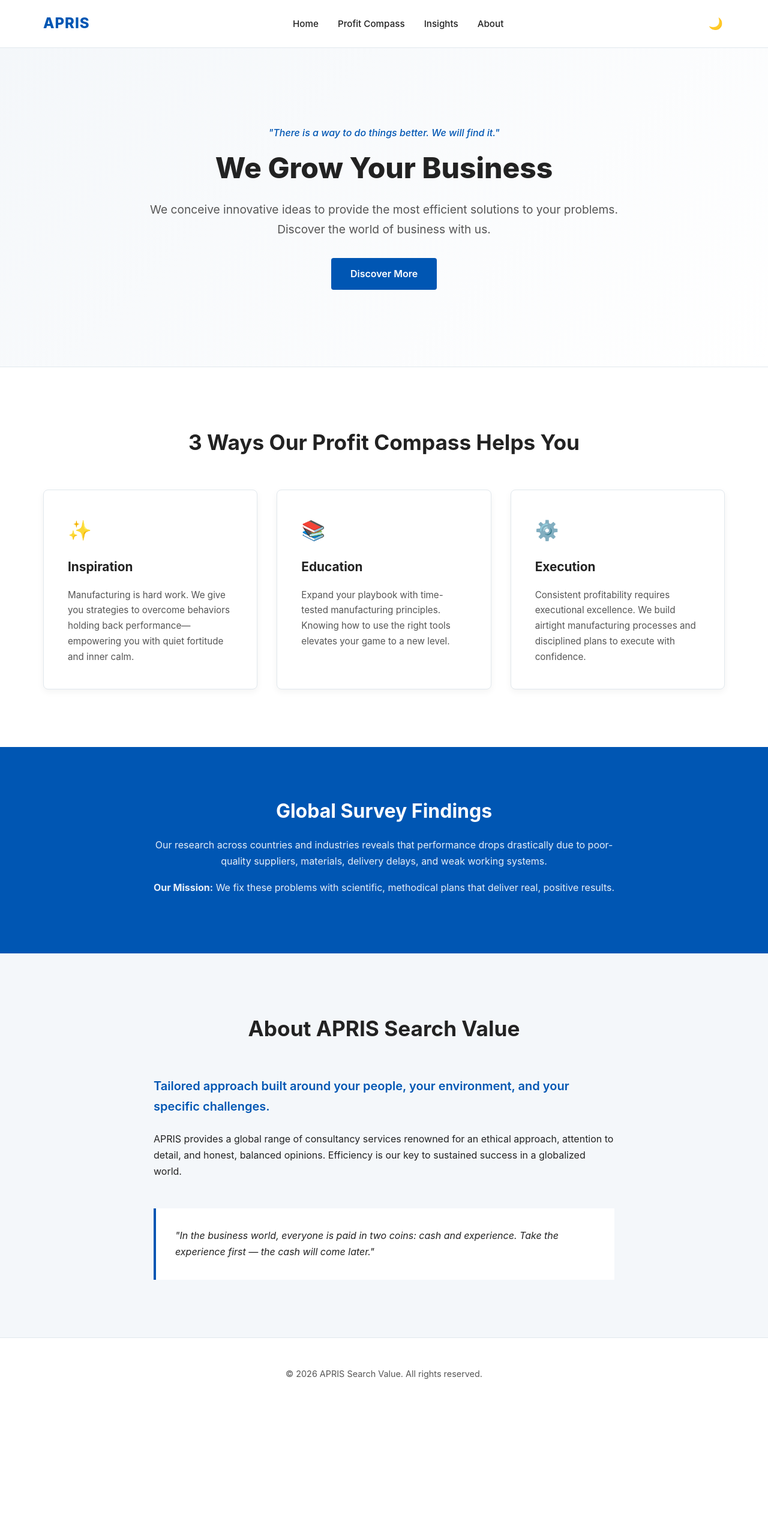
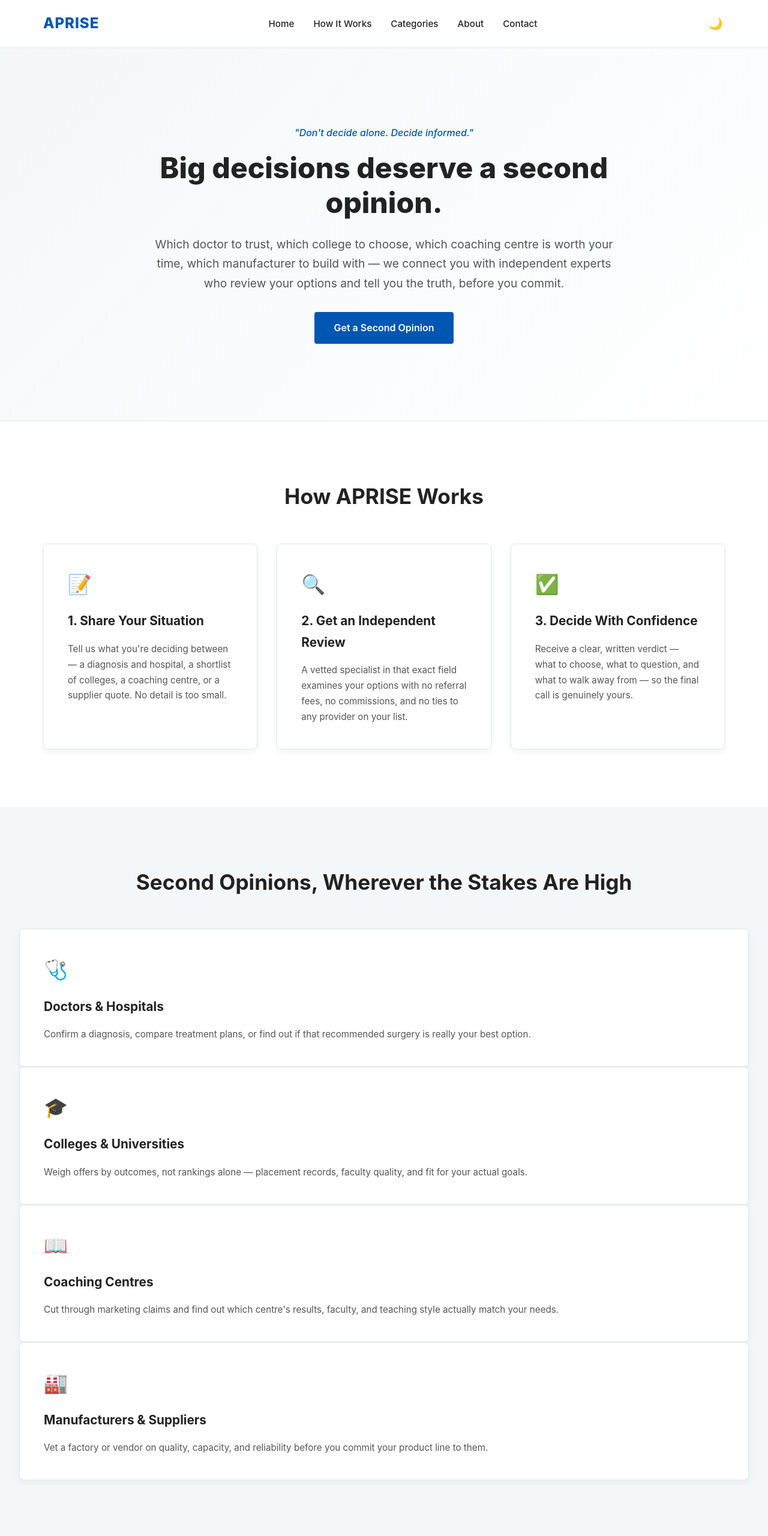
Before and after one commit to shubhamsinha6109-cloud/Aprissearchvaluenew, a plain HTML site: page index.html in a window 1280 px wide. Shown: the top 2560 px of the page at 60% size. Before the commit the page ends 2350 px from the top, so only its background shows below. Drawn offline with Linux system fonts and the light colour scheme.

Commit message:
Update index.html

```diff
--- a/index.html
+++ b/index.html
@@ -3,18 +3,19 @@
 <head>
     <meta charset="UTF-8">
     <meta name="viewport" content="width=device-width, initial-scale=1.0">
-    <title>APRIS Search Value | Manufacturing Consultancy</title>
+    <title>APRISE | Independent Second Opinions for Big Decisions</title>
     <link rel="stylesheet" href="style.css">
 </head>
 <body>
     <header>
         <nav>
-            <div class="logo">APRIS</div>
+            <div class="logo">APRISE</div>
             <ul>
                 <li><a href="#home">Home</a></li>
-                <li><a href="#compass">Profit Compass</a></li>
-                <li><a href="#insights">Insights</a></li>
+                <li><a href="#how">How It Works</a></li>
+                <li><a href="#categories">Categories</a></li>
                 <li><a href="#about">About</a></li>
+                <li><a href="#contact">Contact</a></li>
             </ul>
             <button id="theme-toggle" aria-label="Toggle dark mode">🌙</button>
         </nav>
@@ -24,60 +25,125 @@
         <!-- Hero Section -->
         <section id="home" class="hero">
             <div class="hero-content">
-                <p class="tagline">"There is a way to do things better. We will find it."</p>
-                <h1>We Grow Your Business</h1>
-                <p class="subtext">We conceive innovative ideas to provide the most efficient solutions to your problems. Discover the world of business with us.</p>
-                <a href="#about" class="btn">Discover More</a>
+                <p class="tagline">"Don't decide alone. Decide informed."</p>
+                <h1>Big decisions deserve a second opinion.</h1>
+                <p class="subtext">Which doctor to trust, which college to choose, which coaching centre is worth your time, which manufacturer to build with — we connect you with independent experts who review your options and tell you the truth, before you commit.</p>
+                <a href="#how" class="btn">Get a Second Opinion</a>
             </div>
         </section>
 
-        <!-- 3 Ways Profit Compass Section -->
-        <section id="compass" class="section">
-            <h2>3 Ways Our Profit Compass Helps You</h2>
+        <!-- How It Works -->
+        <section id="how" class="section">
+            <h2>How APRISE Works</h2>
             <div class="grid-3">
                 <div class="card">
-                    <div class="icon">✨</div>
-                    <h3>Inspiration</h3>
-                    <p>Manufacturing is hard work. We give you strategies to overcome behaviors holding back performance—empowering you with quiet fortitude and inner calm.</p>
+                    <div class="icon">📝</div>
+                    <h3>1. Share Your Situation</h3>
+                    <p>Tell us what you're deciding between — a diagnosis and hospital, a shortlist of colleges, a coaching centre, or a supplier quote. No detail is too small.</p>
                 </div>
                 <div class="card">
-                    <div class="icon">📚</div>
-                    <h3>Education</h3>
-                    <p>Expand your playbook with time-tested manufacturing principles. Knowing how to use the right tools elevates your game to a new level.</p>
+                    <div class="icon">🔍</div>
+                    <h3>2. Get an Independent Review</h3>
+                    <p>A vetted specialist in that exact field examines your options with no referral fees, no commissions, and no ties to any provider on your list.</p>
                 </div>
                 <div class="card">
-                    <div class="icon">⚙️</div>
-                    <h3>Execution</h3>
-                    <p>Consistent profitability requires executional excellence. We build airtight manufacturing processes and disciplined plans to execute with confidence.</p>
+                    <div class="icon">✅</div>
+                    <h3>3. Decide With Confidence</h3>
+                    <p>Receive a clear, written verdict — what to choose, what to question, and what to walk away from — so the final call is genuinely yours.</p>
                 </div>
             </div>
         </section>
 
-        <!-- Survey Insights Banner -->
+        <!-- Categories -->
+        <section id="categories" class="section alt-bg">
+            <h2>Second Opinions, Wherever the Stakes Are High</h2>
+            <div class="grid-4">
+                <div class="card">
+                    <div class="icon">🩺</div>
+                    <h3>Doctors &amp; Hospitals</h3>
+                    <p>Confirm a diagnosis, compare treatment plans, or find out if that recommended surgery is really your best option.</p>
+                </div>
+                <div class="card">
+                    <div class="icon">🎓</div>
+                    <h3>Colleges &amp; Universities</h3>
+                    <p>Weigh offers by outcomes, not rankings alone — placement records, faculty quality, and fit for your actual goals.</p>
+                </div>
+                <div class="card">
+                    <div class="icon">📖</div>
+                    <h3>Coaching Centres</h3>
+                    <p>Cut through marketing claims and find out which centre's results, faculty, and teaching style actually match your needs.</p>
+                </div>
+                <div class="card">
+                    <div class="icon">🏭</div>
+                    <h3>Manufacturers &amp; Suppliers</h3>
+                    <p>Vet a factory or vendor on quality, capacity, and reliability before you commit your product line to them.</p>
+                </div>
+            </div>
+        </section>
+
+        <!-- Why It Matters Banner -->
         <section id="insights" class="banner">
             <div class="banner-content">
-                <h2>Global Survey Findings</h2>
-                <p>Our research across countries and industries reveals that performance drops drastically due to poor-quality suppliers, materials, delivery delays, and weak working systems.</p>
-                <p><strong>Our Mission:</strong> We fix these problems with scientific, methodical plans that deliver real, positive results.</p>
+                <h2>The First Opinion Is Rarely Neutral</h2>
+                <p>Doctors work within one hospital's playbook. Colleges and coaching centres market to enrol you. Suppliers quote to win the order. Every first opinion comes from someone with something to gain.</p>
+                <p><strong>Our approach:</strong> independent experts, no referral fees, no commissions — a verdict built only around what's right for you.</p>
             </div>
         </section>
 
         <!-- About Section -->
-        <section id="about" class="section alt-bg">
+        <section id="about" class="section">
             <div class="about-container">
-                <h2>About APRIS Search Value</h2>
-                <p class="highlight">Tailored approach built around your people, your environment, and your specific challenges.</p>
-                <p>APRIS provides a global range of consultancy services renowned for an ethical approach, attention to detail, and honest, balanced opinions. Efficiency is our key to sustained success in a globalized world.</p>
+                <h2>About APRISE</h2>
+                <p class="highlight">A second set of expert eyes on the decisions that are too important to get wrong.</p>
+                <p>APRISE is a network of independent specialists — physicians, admissions consultants, education advisors, and manufacturing engineers — who review your specific choice and tell you plainly what they'd do in your position. We take no fees from hospitals, colleges, coaching centres, or manufacturers, so our only interest is getting it right for you.</p>
 
                 <div class="quote-box">
-                    <p>"In the business world, everyone is paid in two coins: cash and experience. Take the experience first — the cash will come later."</p>
+                    <p>"The best decisions aren't made alone in the dark — they're made with someone qualified checking your blind spots."</p>
                 </div>
+            </div>
+        </section>
+        <!-- Contact Section -->
+        <section id="contact" class="section alt-bg">
+            <h2>Get Your Second Opinion</h2>
+            <div class="contact-wrap">
+                <p class="contact-intro">Tell us what you're deciding between, and which specialist you need — we'll match you with the right independent expert.</p>
+                <form class="contact-form" action="https://formsubmit.co/apris.searchvalue@gmail.com" method="POST">
+                    <input type="hidden" name="_subject" value="New Second Opinion Request — APRISE">
+                    <input type="hidden" name="_template" value="table">
+                    <input type="hidden" name="_captcha" value="false">
+                    <div class="form-row">
+                        <div class="form-group">
+                            <label for="name">Full Name</label>
+                            <input type="text" id="name" name="Full Name" placeholder="Your name" required>
+                        </div>
+                        <div class="form-group">
+                            <label for="email">Email</label>
+                            <input type="email" id="email" name="Email" placeholder="you@example.com" required>
+                        </div>
+                    </div>
+                    <div class="form-group">
+                        <label for="category">What do you need a second opinion on?</label>
+                        <select id="category" name="Category" required>
+                            <option value="" disabled selected>Select a category</option>
+                            <option value="Doctor / Hospital">Doctor / Hospital</option>
+                            <option value="College / University">College / University</option>
+                            <option value="Coaching Centre">Coaching Centre</option>
+                            <option value="Manufacturer / Supplier">Manufacturer / Supplier</option>
+                            <option value="Other">Something else</option>
+                        </select>
+                    </div>
+                    <div class="form-group">
+                        <label for="message">Tell us about your situation</label>
+                        <textarea id="message" name="Situation" rows="5" placeholder="What are you deciding between, and what's making this hard to call?" required></textarea>
+                    </div>
+                    <button type="submit" class="btn">Request a Second Opinion</button>
+                </form>
             </div>
         </section>
     </main>
 
     <footer>
-        <p>&copy; 2026 APRIS Search Value. All rights reserved.</p>
+        <p>&copy; 2026 APRISE. All rights reserved.</p>
     </footer>
 
     <script src="script.js"></script>
```
